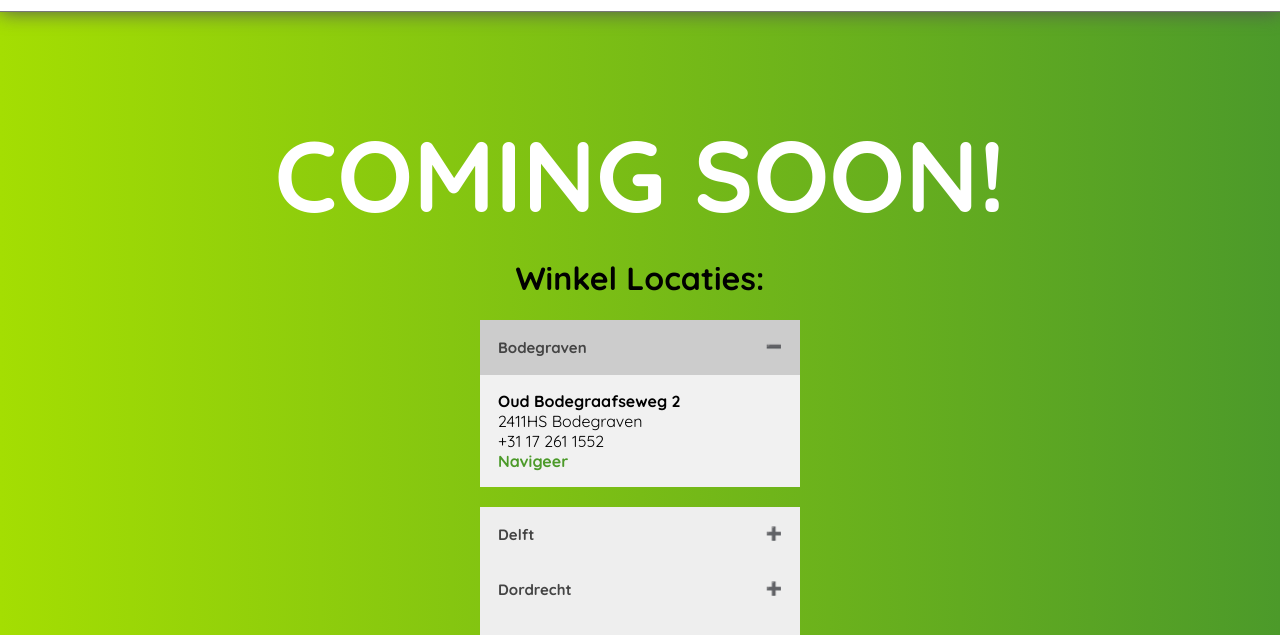
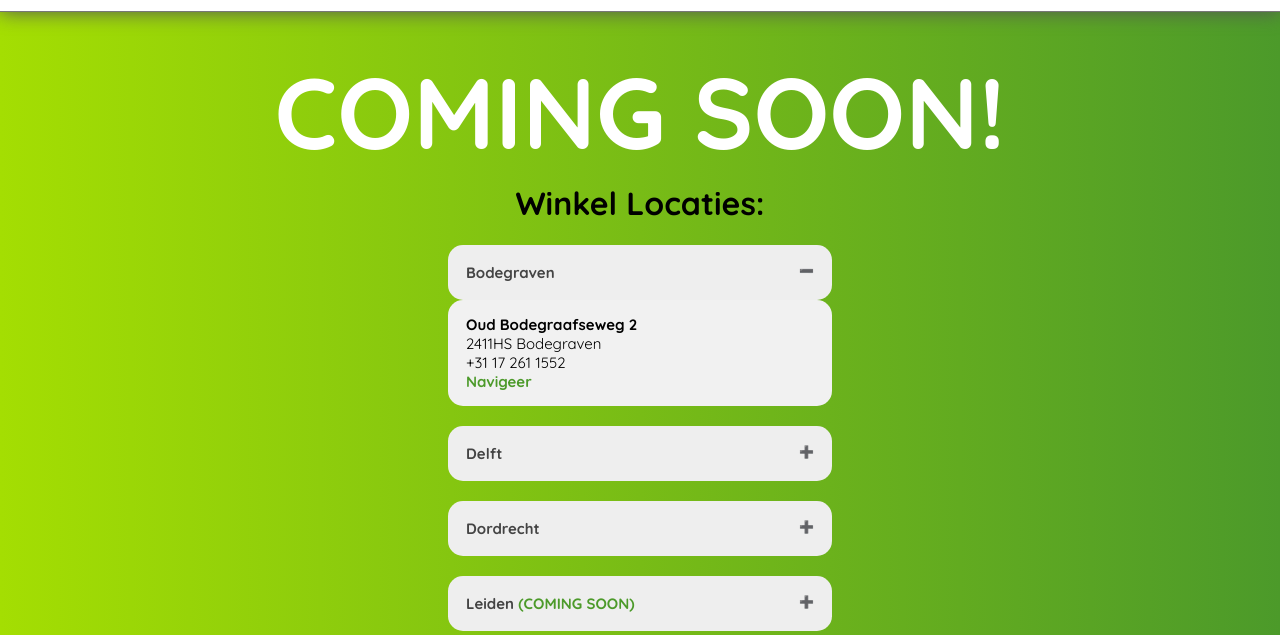
Before and after one commit to jayetothekaye/jayetothekaye.github.io, a plain HTML site: page index.html in a window 1280 px wide. Both pictures are taken after a click on the button "Bodegraven". Shown: the part 146-781 px from the top of the page. Drawn offline with Linux system fonts and the light colour scheme.

Commit message:
Add files via upload

```diff
--- a/index.html
+++ b/index.html
@@ -2,6 +2,7 @@
 
 <head>
   <link rel="stylesheet" href="style.css">
+  <meta name="viewport" content="width=device-width, initial-scale=1.0">
 </head>
 
 <body>
@@ -16,7 +17,7 @@
   </div>
   <div class="locaties">
     <h1>Winkel Locaties:</h1>
-    <button type="button" class="collapsible" id="topbutton">Bodegraven</button>
+    <button type="button" class="collapsible">Bodegraven</button>
     <div class="content">
       <p><strong>Oud Bodegraafseweg 2</strong><br>2411HS Bodegraven<br>+31 17 261 1552<br><a target="_blank" href="https://www.google.com/maps/place/Oud+Bodegraafseweg+2,+2411+HS+Bodegraven/@52.0843467,4.7432021,17z/data=!4m5!3m4!1s0x47c5d768ba387a83:0x81f86d4bdcac57ab!8m2!3d52.0843434!4d4.7453908">Navigeer</a></p>
     </div>
@@ -31,7 +32,7 @@
       <p><strong>P.A. de Kok-plein 162B</strong><br>3318JW Dordrecht<br><a target="_blank" href="https://www.google.com/maps/place/P.A.+de+Kok-plein+162b,+3318+JW+Dordrecht/@51.785875,4.6746591,17z/data=!3m1!4b1!4m5!3m4!1s0x47c428c5fd59f061:0x5052bd74a590e31!8m2!3d51.7858717!4d4.6768478">Navigeer</a></p>
     </div>
     <br>
-    <button type="button" class="collapsible">Leiden (COMING SOON)</button>
+    <button type="button" class="collapsible">Leiden <span style="color: #4c9a2a;">(COMING SOON)</span></button>
     <div class="content">
       <p><strong>Stevensbloem 41</strong><br>2331JA Leiden</p>
     </div>
@@ -41,7 +42,7 @@
       <p><strong>Marktstraat 36</strong><br>4921BG Made<br>+31 16 268 2456<br><a target="_blank" href="https://www.google.com/maps/place/Marktstraat+36,+4921+BG+Made/@51.6793284,4.7908936,17z/data=!3m1!4b1!4m5!3m4!1s0x47c69dd19312d96b:0x601199e4f0a6f6b!8m2!3d51.6793251!4d4.7930823">Navigeer</a></p>
     </div>
     <br>
-    <button type="button" class="collapsible">Noordwijk (COMING SOON)</button>
+    <button type="button" class="collapsible">Noordwijk <span style="color: #4c9a2a;">(COMING SOON)</span></button>
     <div class="content">
       <p><strong>Hoofdstraat 109</strong><br>2202EW Noordwijk</p>
     </div>
@@ -61,7 +62,7 @@
       <p><strong>Broekwegzijde 171</strong><br>2725PE Zoetermeer<br>+31 79 341 2644<br><a target="_blank" href="https://www.google.com/maps/place/Broekwegzijde+171,+2725+PE+Zoetermeer/@52.07126,4.4916714,17z/data=!3m1!4b1!4m5!3m4!1s0x47c5c8d19fe4c869:0x9f5ffd96f2401e9c!8m2!3d52.0712567!4d4.4938601">Navigeer</a></p>
     </div>
     <br>
-    <button type="button" class="collapsible" id="bottombutton">Zwijndrecht</button>
+    <button type="button" class="collapsible">Zwijndrecht</button>
     <div class="content">
       <p><strong>Hof van Holland 110</strong><br>3332EH Zwijndrecht<br><a target="_blank" href="https://www.google.com/maps/place/Hof+van+Holland+110,+3332+EH+Zwijndrecht/@51.8224746,4.6492895,17z/data=!3m1!4b1!4m5!3m4!1s0x47c42ec7156be3fd:0xf2f6ab08f61fa893!8m2!3d51.8224713!4d4.6514782">Navigeer</a></p>
     </div>
--- a/style.css
+++ b/style.css
@@ -1,4 +1,5 @@
 @import url('https://fonts.googleapis.com/css2?family=Quicksand:wght@400;700&display=swap');
+
 .header {
   padding: 10px 10px 10px 10px;
   background-color: white;
@@ -11,10 +12,12 @@ width: 200px;
 .message {
   text-align: center;
   font-family: Quicksand;
-  font-size: 100px;
+  font-size: 45px;
   color: white;
   margin-bottom: 0;
   font-weight: 700;
+  margin-top: 50px;
+  line-height: 1em;
 }
 a {
   color: #4c9a2a;
@@ -42,11 +45,14 @@ background: linear-gradient(90deg, rgba(164,222,2,1) 0%, rgba(76,154,42,1) 100%)
   font-family: Quicksand;
   font-size: 12px;
 }
+
 .locaties {
-  text-align: center;
+
 }
+
 h1 {
   font-family: Quicksand;
+  text-align: center;
 }
 /* Style the button that is used to open and close the collapsible content */
 .collapsible {
@@ -54,7 +60,7 @@ background-color: #eee;
   color: #444;
   cursor: pointer;
   padding: 18px;
-width: 25%;
+  width: 75%;
   border: none;
   text-align: left;
   outline: none;
@@ -75,14 +81,16 @@ padding: 0 18px;
   display: none;
   overflow: hidden;
   background-color: #f1f1f1;
-width: 25%;
+  width: 75%;
   margin: auto;
   text-align: left;
+  font-size: 15px;
+  border-radius: 15px;
 }
 
 .collapsible:after {
   content: '\02795'; /* Unicode character for "plus" sign (+) */
-  font-size: 13px;
+  font-size: 12px;
   color: white;
   float: right;
   margin-left: 5px;
@@ -91,3 +99,46 @@ text-align: left;
 .active:after {
   content: "\2796"; /* Unicode character for "minus" sign (-) */
 }
+
+button {
+  margin: 0 auto 0 auto;
+  display: block;
+  border-radius: 15px;
+}
+
+@media screen and (min-width: 768px) {
+.collapsible {
+  background-color: #eee;
+  color: #444;
+  cursor: pointer;
+  padding: 18px;
+  width: 30%;
+  border: none;
+  text-align: left;
+  outline: none;
+  font-family: Quicksand;
+  font-size: 15px;
+  font-weight: 700;
+  }
+.content {
+  box-sizing: border-box;
+  padding: 0 18px;
+  display: none;
+  overflow: hidden;
+  background-color: #f1f1f1;
+  width: 30%;
+  margin: auto;
+  text-align: left;
+  font-size: 15px;
+  }
+.message {
+  text-align: center;
+  font-family: Quicksand;
+  font-size: 100px;
+  color: white;
+  margin-top: 50px;
+  margin-bottom: 0;
+  font-weight: 700;
+  line-height: 1em;
+  }
+}
```
Lines whose indentation alone changed are shown as unchanged.
